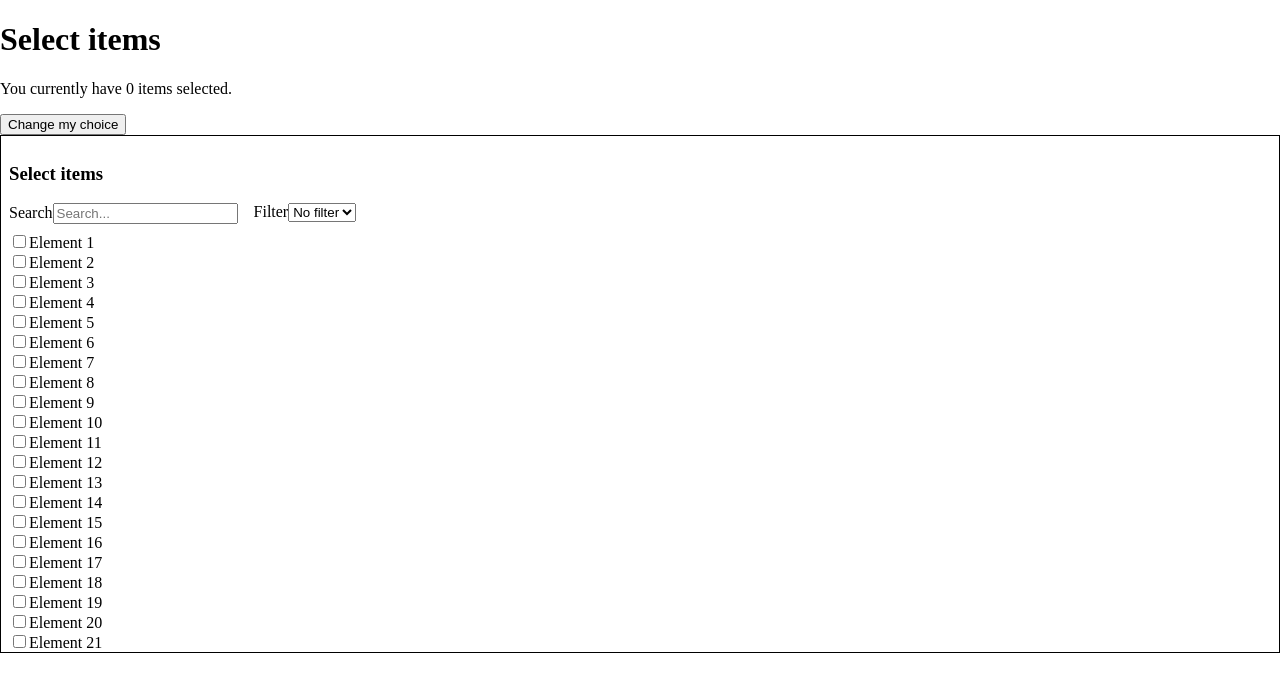
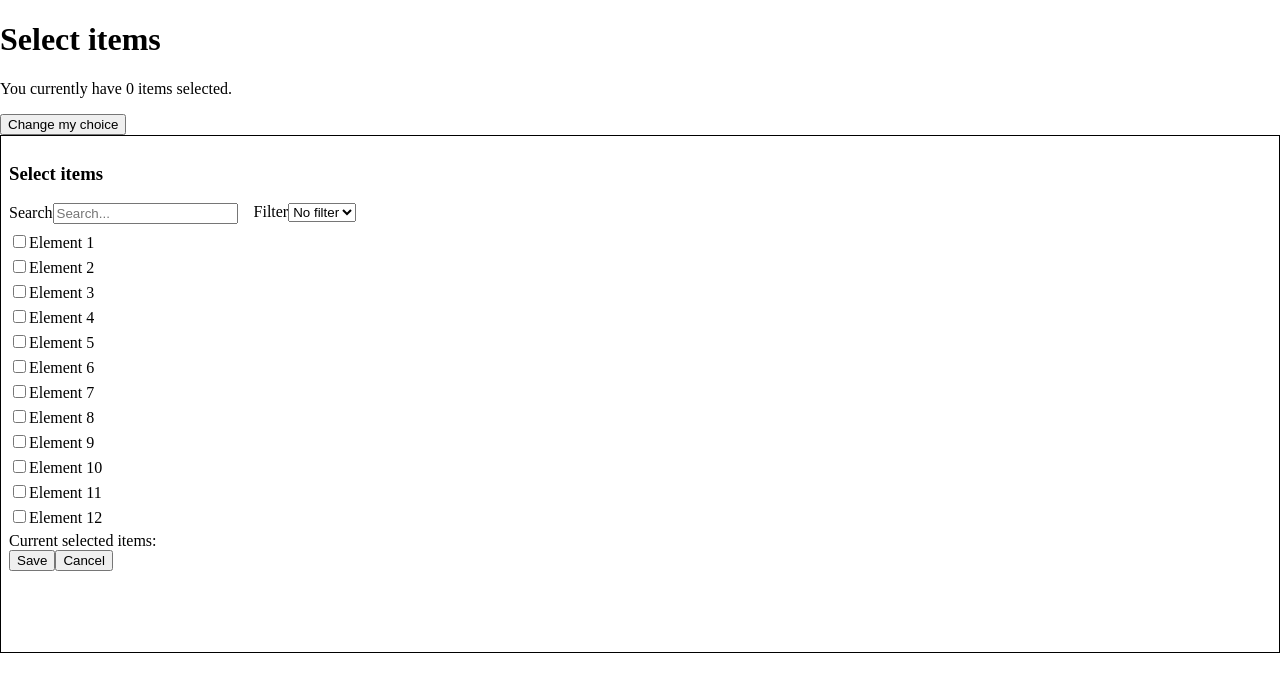
Before and after one commit to Dark0o/Select-Element-Widget, a React (Vite) app: page / in a window 1280 px wide. Both pictures are taken after a click on the button "Change my choice". Shown: the top 692 px of the page. Built offline with nearby package versions, Linux system fonts and the light colour scheme.

Commit message:
fix checkbox lagging by implementing react-window

```diff
--- a/src/App.tsx
+++ b/src/App.tsx
@@ -1,4 +1,3 @@
-import { useState } from "react";
 import SelectItemPanel from "./components/SelectItemPanel";
 import type { ElementItem } from "./store/SelectElementWidgetStore";
 import { useSelectElementWidgetStore } from "./store/SelectElementWidgetStore";
@@ -9,12 +8,9 @@ const elements: ElementItem[] = Array.from({ length: 1000 }, (_, i) => ({
 }));
 
 function App() {
-  // const [isOpen, setIsOpen] = useState(false);
-  const { isPanelOpen, setIsPanelOpen } = useSelectElementWidgetStore();
+  const { isPanelOpen, setIsPanelOpen, selectedElements } =
+    useSelectElementWidgetStore();
 
-  const { selectedElements } = useSelectElementWidgetStore();
-
-  console.log(elements);
   return (
     <>
       <h1>Select items</h1>
--- /dev/null
+++ b/src/components/RowComponent.tsx
@@ -0,0 +1,38 @@
+import { type RowComponentProps } from "react-window";
+import type { ElementItem } from "../store/SelectElementWidgetStore";
+
+interface RowProps {
+  elements: ElementItem[];
+  isItemSelected: (id: number) => boolean;
+  toggleItem: (element: ElementItem) => void;
+  tempSelectedElements: ElementItem[];
+}
+
+const RowComponent = ({
+  index,
+  elements,
+  isItemSelected,
+  toggleItem,
+  tempSelectedElements,
+  style,
+}: RowComponentProps<RowProps>) => {
+  const element = elements[index];
+
+  return (
+    <div style={style}>
+      <label>
+        <input
+          type="checkbox"
+          checked={isItemSelected(element.id)}
+          disabled={
+            tempSelectedElements.length >= 3 && !isItemSelected(element.id)
+          }
+          onChange={() => toggleItem(element)}
+        />
+        {element.name}
+      </label>
+    </div>
+  );
+};
+
+export default RowComponent;
--- a/src/components/SelectItemPanel.tsx
+++ b/src/components/SelectItemPanel.tsx
@@ -1,12 +1,14 @@
 import { useMemo, useState } from "react";
 import { useSelectElementWidgetStore } from "../store/SelectElementWidgetStore";
 import type { ElementItem } from "../store/SelectElementWidgetStore";
+
+import { List } from "react-window";
+import RowComponent from "./RowComponent";
 
 const SelectItemPanel = ({ elements }: { elements: ElementItem[] }) => {
   const [searchTerm, setSearchTerm] = useState("");
   const [filterValue, setFilterValue] = useState("none");
 
-  //   const [selectedElements, setSelectedElements] = useState<ElementItem[]>([]);
   const { selectedElements, setSelectedElements, setIsPanelOpen } =
     useSelectElementWidgetStore();
 
@@ -53,14 +55,12 @@ const SelectItemPanel = ({ elements }: { elements: ElementItem[] }) => {
       });
   }, [elements, searchTerm, filterValue]);
 
-  console.log("filtered", filtered);
   return (
     <div
       style={{
         border: "1px solid black",
         height: "500px",
         padding: "8px",
-        overflowY: "scroll",
       }}
     >
       <h3>Select items</h3>
@@ -88,24 +88,19 @@ const SelectItemPanel = ({ elements }: { elements: ElementItem[] }) => {
           </select>
         </label>
       </div>
-      <ul style={{ listStyle: "none", padding: 0, margin: 0 }}>
-        {filtered.map((element) => (
-          <li key={element.id}>
-            <label>
-              <input
-                type="checkbox"
-                onChange={() => toggleItem(element)}
-                checked={isItemSelected(element.id)}
-                disabled={
-                  tempSelectedElements.length >= 3 &&
-                  !isItemSelected(element.id)
-                }
-              />
-              {element.name}
-            </label>
-          </li>
-        ))}
-      </ul>
+      <div style={{ height: "300px" }}>
+        <List
+          rowComponent={RowComponent}
+          rowCount={filtered.length}
+          rowHeight={25}
+          rowProps={{
+            elements: filtered,
+            isItemSelected,
+            toggleItem,
+            tempSelectedElements,
+          }}
+        />
+      </div>
 
       <div>
         Current selected items:
```
